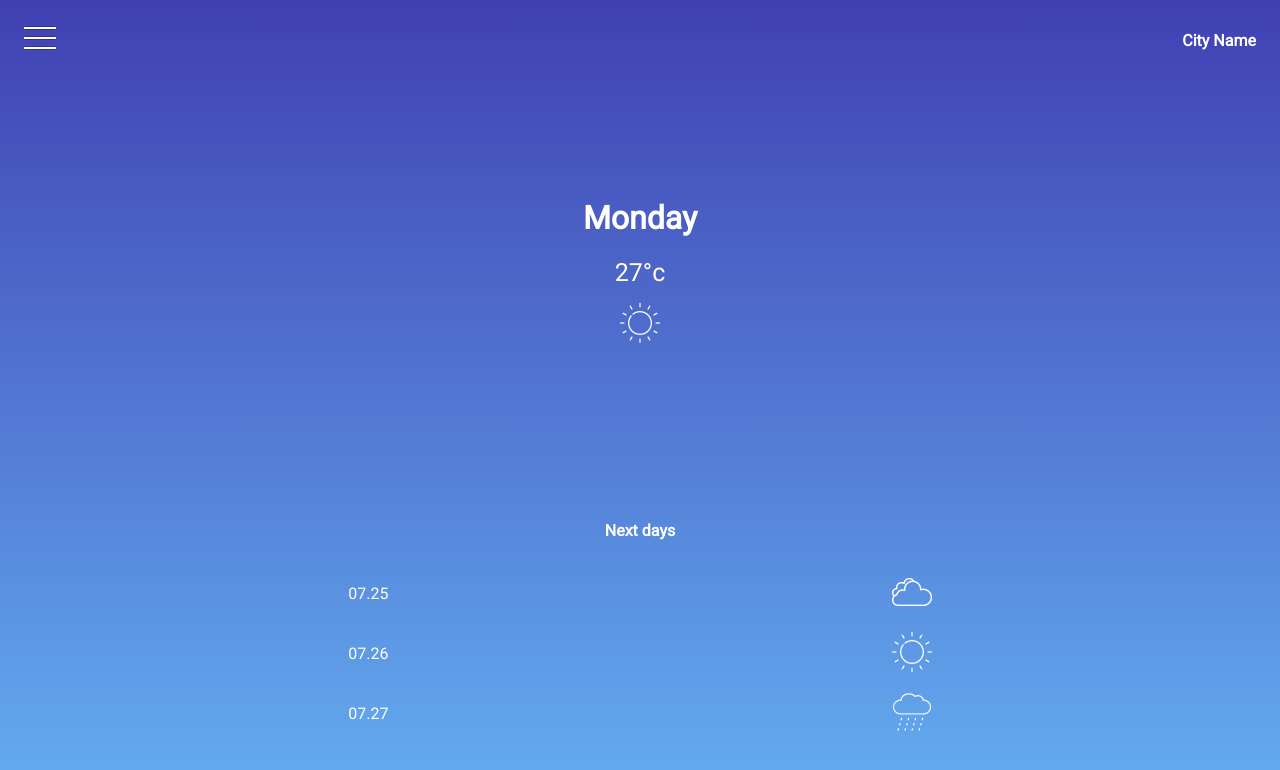
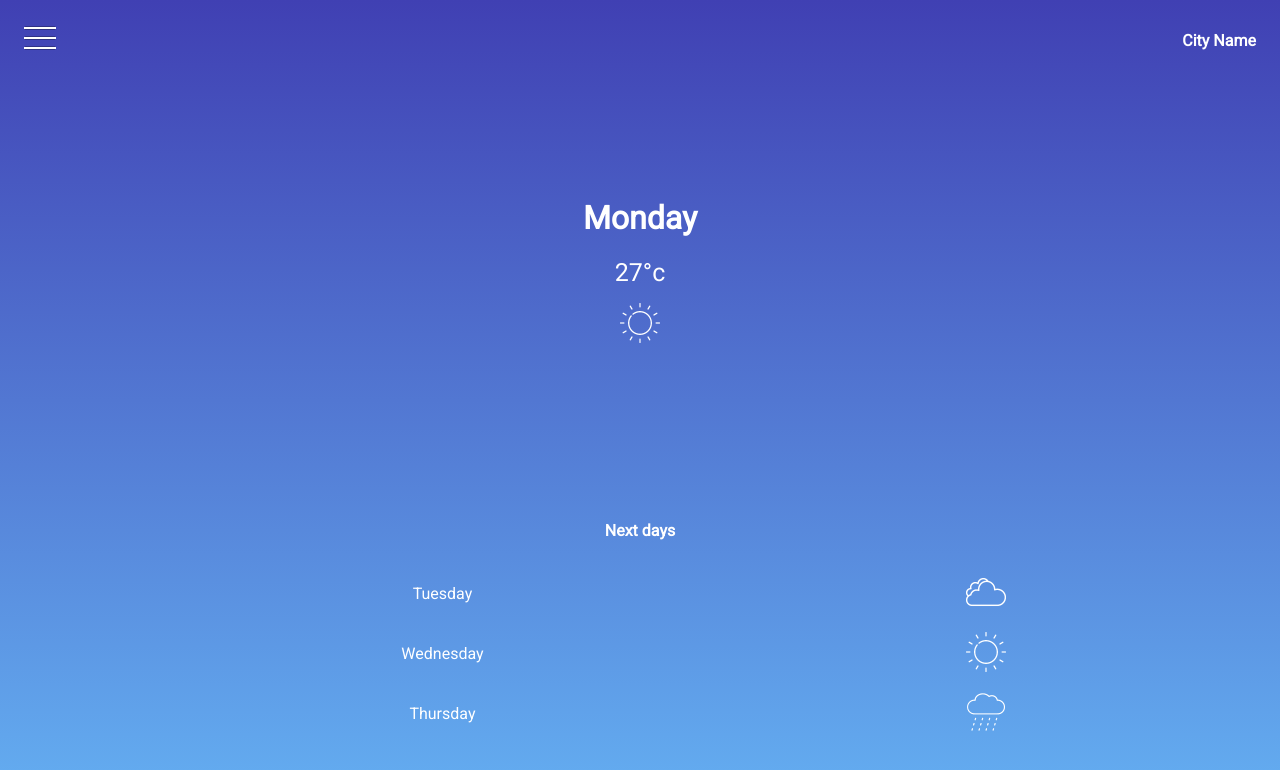
Before and after one commit to julowayne/weatherapp, a Vue app: page / in a window 1280 px wide. Shown: the top 770 px of the page. Built offline with nearby package versions, Linux system fonts and the light colour scheme; no server answers.

Commit message:
used moment library to display forecast days

```diff
--- a/src/components/Forecast.vue
+++ b/src/components/Forecast.vue
@@ -8,19 +8,19 @@
       </thead>
       <tbody>
         <tr>
-          <td>07.25</td>
+          <td>{{ tomorrow }}</td>
           <td>
             <img src="../assets/cloud.png" alt="cloudy weather" />
           </td>
         </tr>
         <tr>
-          <td>07.26</td>
+          <td>{{ aftertomorrow }}</td>
           <td>
             <img src="../assets/sun.png" alt="cloudy weather" />
           </td>
         </tr>
         <tr>
-          <td>07.27</td>
+          <td>{{ nextaftertomorrow }}</td>
           <td>
             <img src="../assets/wind.png" alt="cloudy weather" />
           </td>
@@ -31,8 +31,26 @@
 </template>
 
 <script>
+import moment from "moment";
 export default {
-  name: "Forecast"
+  name: "Forecast",
+  computed: {
+    tomorrow() {
+      return moment()
+        .add(1, "days")
+        .format("dddd");
+    },
+    aftertomorrow() {
+      return moment()
+        .add(2, "days")
+        .format("dddd");
+    },
+    nextaftertomorrow() {
+      return moment()
+        .add(3, "days")
+        .format("dddd");
+    }
+  }
 };
 </script>
 
```
